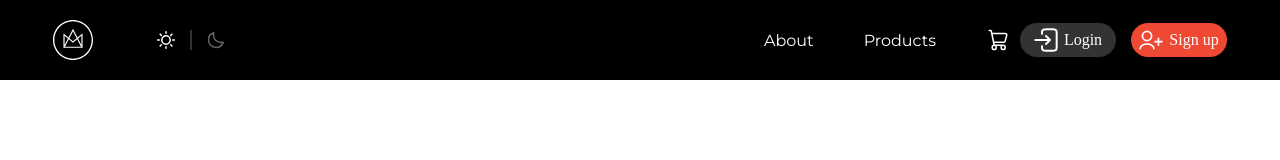
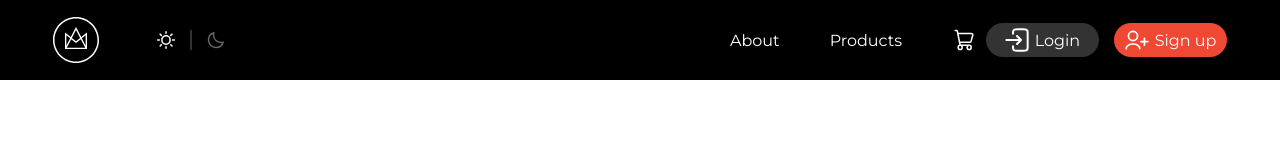
Before and after one commit to MastersAcademy/fe-react-2024, a React (Vite) app: page / in a window 1280 px wide. Shown: the top 160 px of the page. Built offline with nearby package versions, Linux system fonts and the light colour scheme.

Commit message:
fixed logo size

```diff
--- a/src/components/Footer/footer.module.css
+++ b/src/components/Footer/footer.module.css
@@ -9,7 +9,6 @@
   width: calc(100% - 112px);
   margin: 0 53px;
 }
-
 
 .footer__container {
   width: 100%;
--- a/src/components/Header/header.module.css
+++ b/src/components/Header/header.module.css
@@ -10,8 +10,8 @@
 }
 
 .header__logo {
-  width: 40px;
-  height: 40px;
+  width: 46px;
+  height: 46px;
 }
 
 .wrap_toggle {
@@ -59,7 +59,7 @@
 
 .header__login_btn,
 .header_btn__user_add {
-  width: 96px;
+  width: 113px;
   height: 34px;
   display: flex;
   align-items: center;
@@ -85,6 +85,7 @@
   font-weight: 500;
   font-size: 16px;
   color: #FFF;
+  font-family: Montserrat, sans-serif;
 }
 
 .user_add_img {
@@ -92,7 +93,10 @@
   height: 24px;
 }
 
-.user_add_img .login_img .header_btn {
+.header__login_btn,
+.header_btn__user_add,
+.login_img .header_btn,
+.wrap_toggle {
   cursor: pointer;
 }
 
@@ -101,6 +105,11 @@
 }
 
 @media (max-width: 870px) {
+
+  .header__logo {
+    width: 40px;
+    height: 40px;
+  }
 
   .header {
     height: 70px;
```
